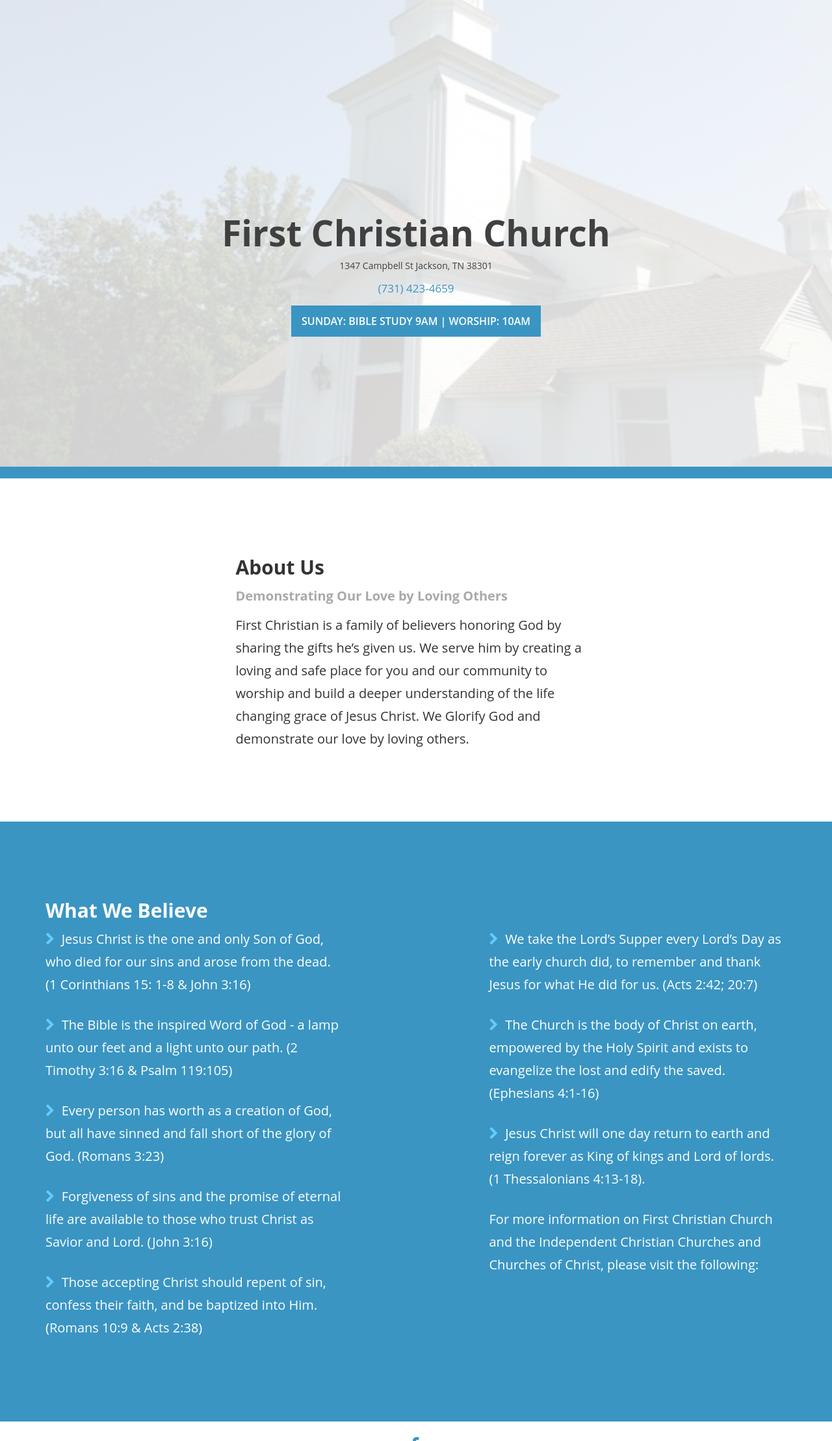
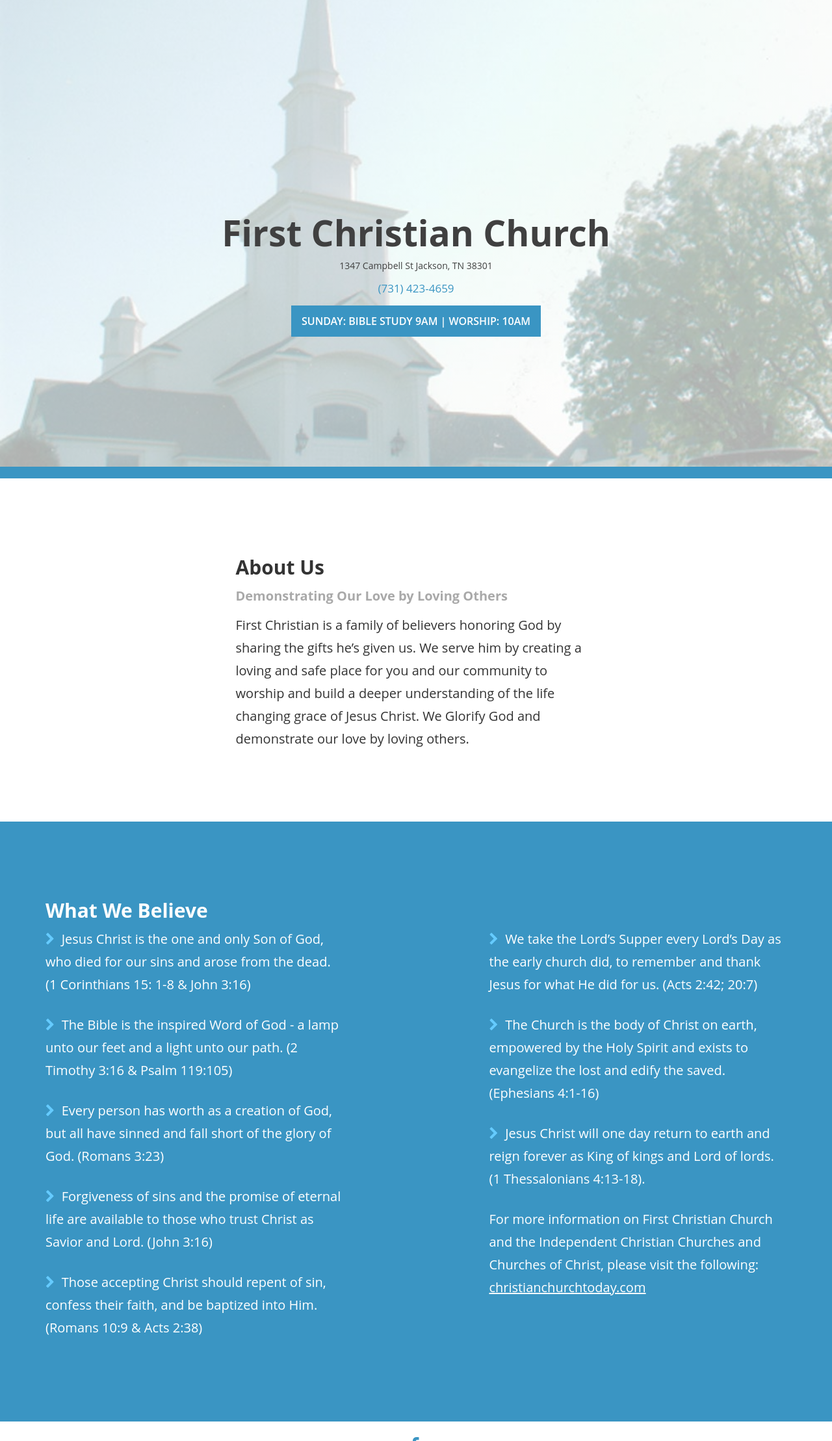
Before and after one commit to chancesmith/FCC, a PHP site: page / in a window 1280 px wide. Shown: the top 2217 px of the page at 65% size. Run offline with PHP 8.4, Linux system fonts and the light colour scheme; some libraries are stand-ins or nearby versions.

Commit message:
update bg image

```diff
--- a/css/main.css
+++ b/css/main.css
@@ -344,7 +344,7 @@ fieldset[disabled] .btn-xl.active {
   background-color: white;
 }
 header {
-  background-image: linear-gradient(135deg, rgba(255, 255, 255, 0.8), rgba(255, 255, 255, 0.82), rgba(255, 255, 255, 0.88)), url('../img/header-bg.jpg');
+  background-image: linear-gradient(135deg, rgba(255, 255, 255, 0.65), rgba(255, 255, 255, 0.65), rgba(255, 255, 255, 0.65)), url('../img/header-bg2.jpg');
   background-repeat: no-repeat;
   background-attachment: scroll;
   background-position: center center;
@@ -440,6 +440,17 @@ section.believe p {
 }
 section.believe p i {
   color: #65cbff;
+}
+section.believe a {
+  color: #ffffff;
+  text-decoration: underline;
+}
+section.believe a:hover,
+section.believe a:focus,
+section.believe a:active,
+section.believe a.active {
+  color: #ffffff;
+  text-decoration: underline;
 }
 footer {
   padding: 25px 0;
--- a/less/global.less
+++ b/less/global.less
@@ -79,7 +79,7 @@ h1, h2, h3, h4, h5, h6 {
 
 header {
 	// background-image: url('../img/header-bg.jpg');
-	background-image: linear-gradient(135deg, rgba(255, 255, 255, 0.8), rgba(255, 255, 255, 0.82), rgba(255, 255, 255, 0.88)), url('../img/header-bg.jpg');
+	background-image: linear-gradient(135deg, rgba(255, 255, 255, 0.65), rgba(255, 255, 255, 0.65), rgba(255, 255, 255, 0.65)), url('../img/header-bg2.jpg');
 	background-repeat: no-repeat;
 	background-attachment: scroll;
 	background-position: center center;
@@ -187,6 +187,14 @@ section.believe {
     margin-bottom: 27px;
     i {
 	    color: #65cbff;
+		}
+	}
+	a{
+		color: #ffffff;
+		text-decoration: underline;
+		&:hover, &:focus, &:active, &.active {
+			color: #ffffff;
+			text-decoration: underline;
 		}
 	}
 }
```
Also changed, not shown: img/header-bg1.jpg (added), img/header-bg2.jpg (added).
